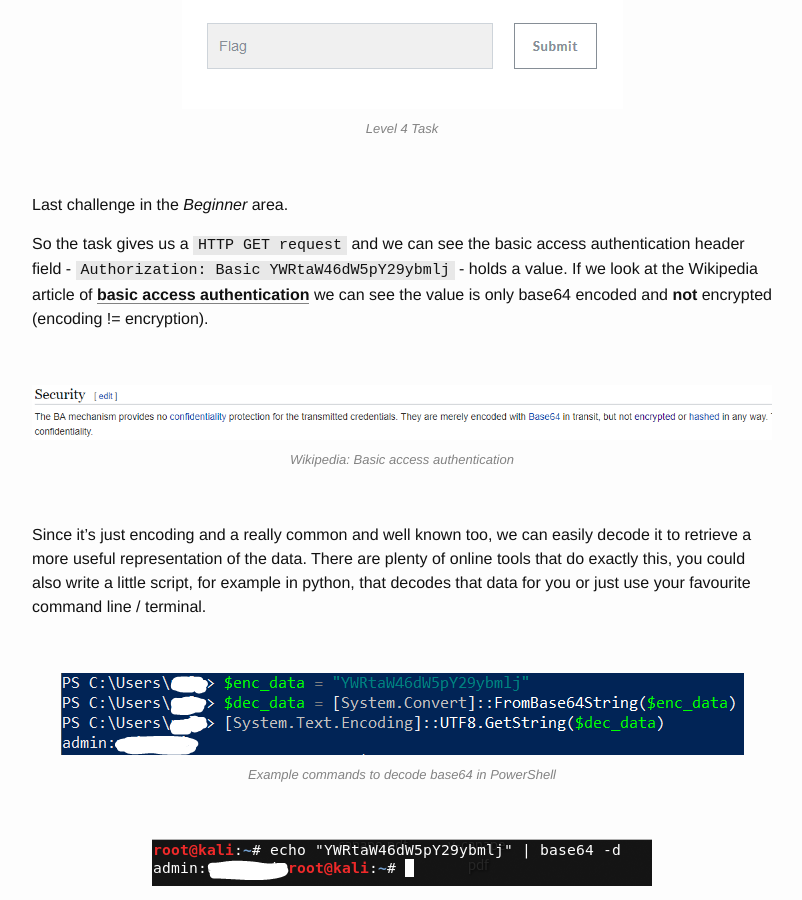
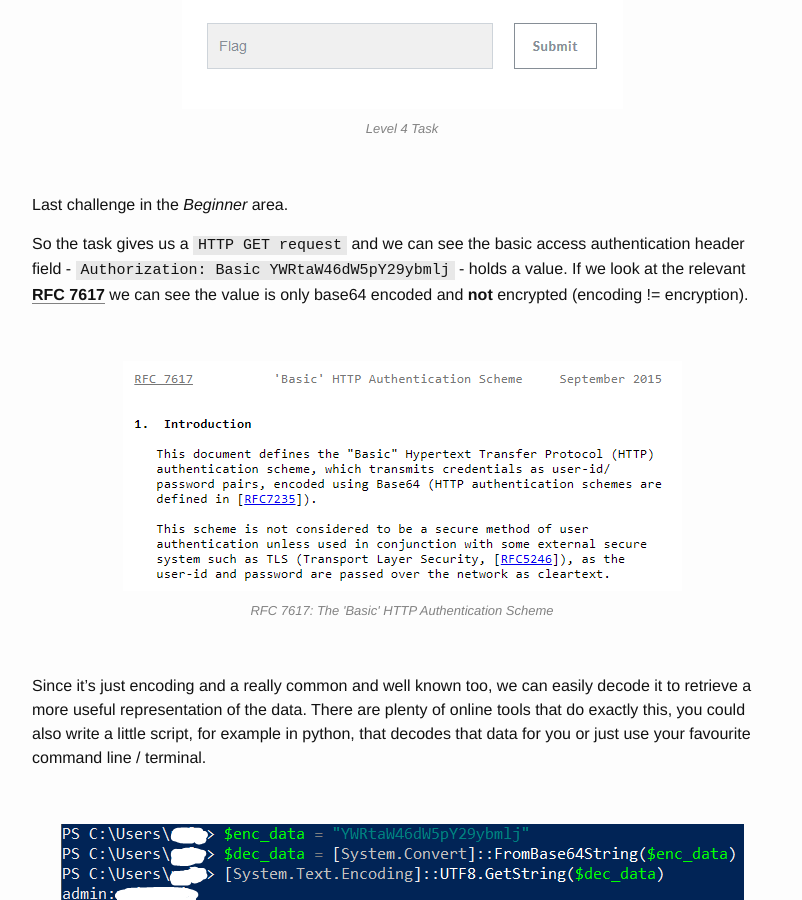
Before and after one commit to stepMode/stepmode.github.io, a Jekyll site: the page built from _posts/2018-07-30-ryans-ctf-levels-1-to-4.md, in a window 1280 px wide and 900 px high, scrolled down 6590 px. Shown: the whole window, without its empty margins (238-1040 px from the left). Built offline with Jekyll 4.4.1, drawn with Linux system fonts in a browser that asks for light colours.

Commit message:
changed wikipedia to RFC

```diff
--- a/_posts/2018-07-30-ryans-ctf-levels-1-to-4.md
+++ b/_posts/2018-07-30-ryans-ctf-levels-1-to-4.md
@@ -156,14 +156,14 @@ If you're interested in *actual* hash cracking though, I recommend you take a lo
 
 Last challenge in the *Beginner* area.
 
-So the task gives us a `HTTP GET request` and we can see the basic access authentication header field - `Authorization: Basic YWRtaW46dW5pY29ybmlj` - holds a value. If we look at the Wikipedia article of [basic access authentication](https://en.wikipedia.org/wiki/Basic_access_authentication) we can see the value is only base64 encoded and **not** encrypted (encoding != encryption).
+So the task gives us a `HTTP GET request` and we can see the basic access authentication header field - `Authorization: Basic YWRtaW46dW5pY29ybmlj` - holds a value. If we look at the relevant [RFC 7617](https://tools.ietf.org/html/rfc7617) we can see the value is only base64 encoded and **not** encrypted (encoding != encryption).
 
 <br>
 
 {% include image.html
-            img="/assets/2018-07-30-ryans-ctf-levels-1-to-4/level4_wikipedia.png"
-            title="level4_wikipedia"
-            caption="Wikipedia: Basic access authentication" %}
+            img="/assets/2018-07-30-ryans-ctf-levels-1-to-4/level4_rfc7617.png"
+            title="level4_rfc7617"
+            caption="RFC 7617: The 'Basic' HTTP Authentication Scheme" %}
 
 <br>
 
```
Also changed, not shown: assets/2018-07-30-ryans-ctf-levels-1-to-4/level4_rfc7617.png (added).
